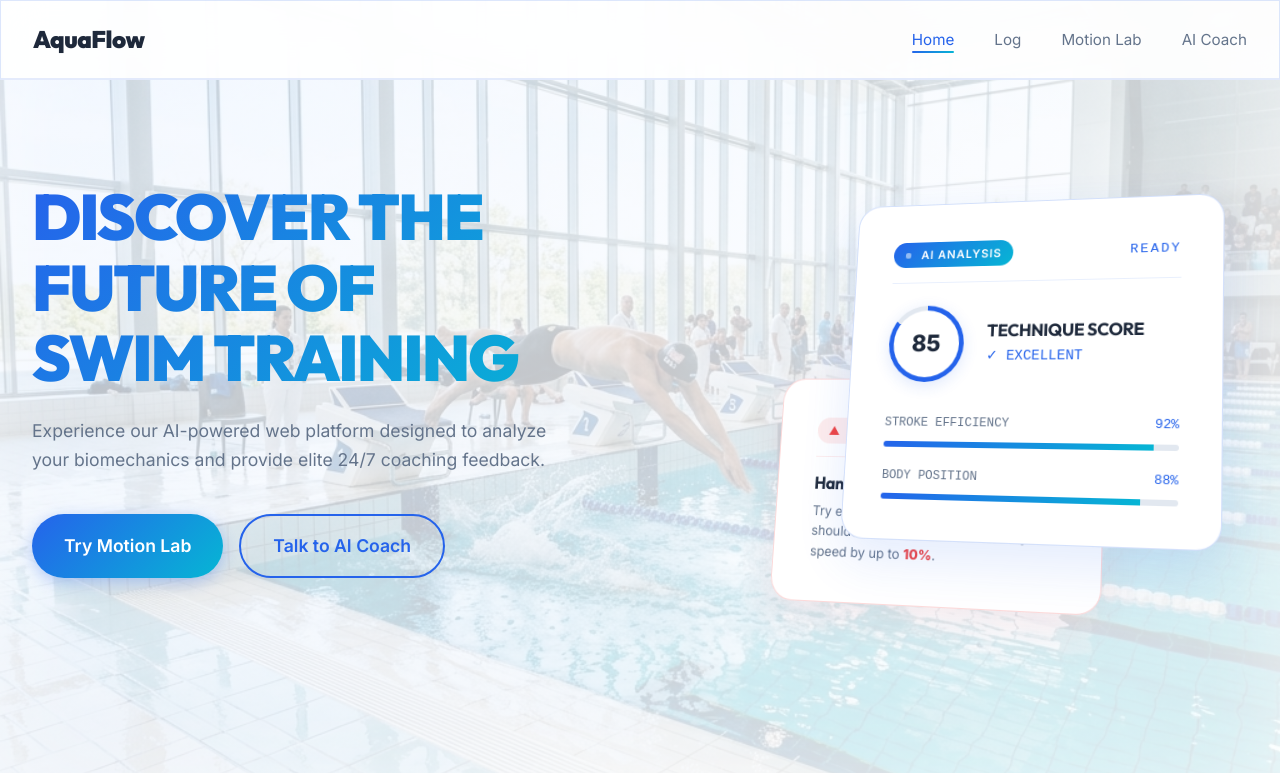
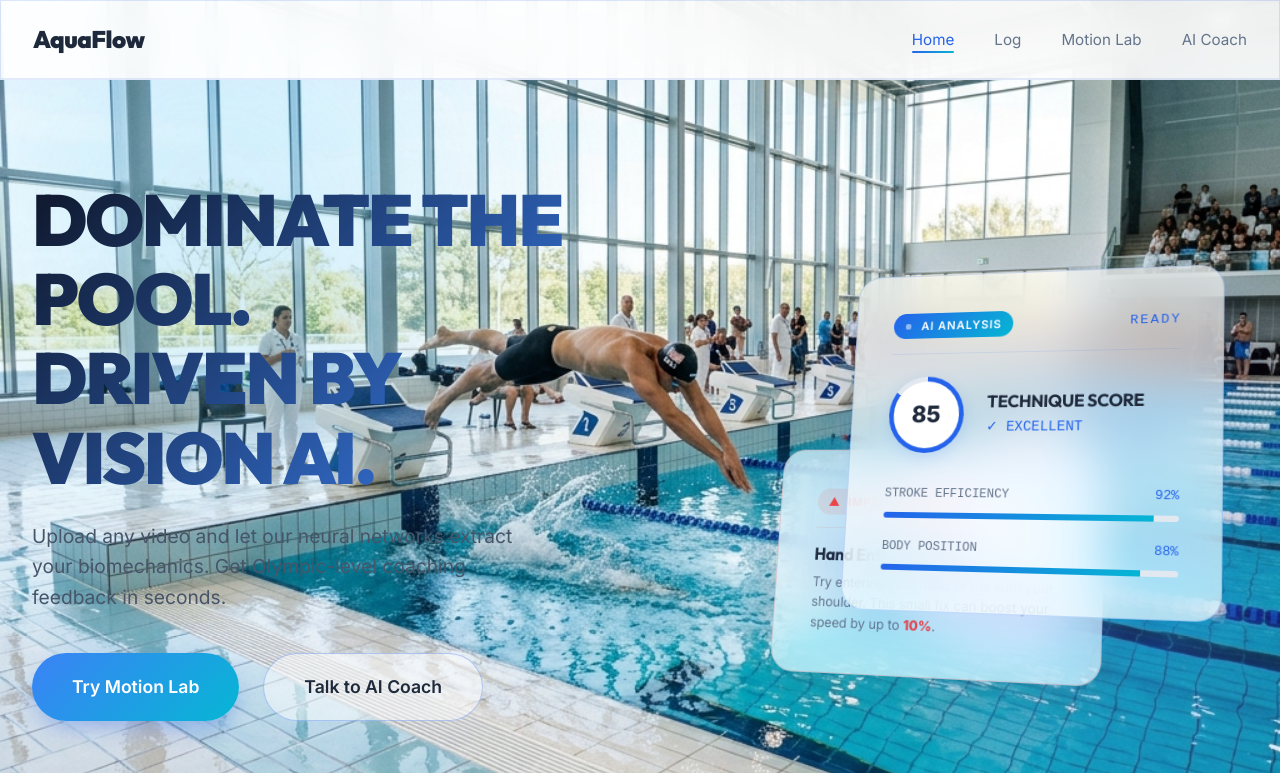
Before and after one commit to cyc2003jy-wq/swim_training_app, a website: page index.html in a window 1280 px wide. Shown: the top 773 px of the page. Drawn offline with Linux system fonts and the light colour scheme; animation ran at ten frames a second.

Commit message:
Overhaul index UI to premium tech aesthetic and fix motion page scroll overlapping

```diff
--- a/css/main.css
+++ b/css/main.css
@@ -71,7 +71,30 @@ body {
     height: 100vh;
     z-index: -10;
     overflow: hidden;
-    background: linear-gradient(135deg, #e0f2fe 0%, #f0f6ff 30%, #ffffff 60%, #eff6ff 100%);
+    background-color: #f8fafc;
+}
+.video-bg-container::before, .video-bg-container::after {
+    content: '';
+    position: absolute;
+    border-radius: 50%;
+    filter: blur(100px);
+    z-index: -1;
+    animation: float-blob 20s infinite alternate ease-in-out;
+}
+.video-bg-container::before {
+    width: 800px; height: 800px;
+    background: radial-gradient(circle, rgba(56,189,248,0.3) 0%, rgba(59,130,246,0) 70%);
+    top: -200px; left: -200px;
+}
+.video-bg-container::after {
+    width: 600px; height: 600px;
+    background: radial-gradient(circle, rgba(168,85,247,0.2) 0%, rgba(139,92,246,0) 70%);
+    bottom: -100px; right: -100px;
+    animation-delay: -10s;
+}
+@keyframes float-blob {
+    0% { transform: translate(0, 0) scale(1); }
+    100% { transform: translate(100px, 50px) scale(1.1); }
 }
 
 .global-bg-video {
@@ -95,8 +118,7 @@ body {
 }
 
 .index-page-body .video-overlay {
-    background: linear-gradient(135deg, rgba(240, 246, 255, 0.75) 0%, rgba(255, 255, 255, 0.85) 100%);
-    box-shadow: inset 0 0 100px rgba(255, 255, 255, 0.5);
+    background: transparent;
 }
 
 /* =========================================
@@ -138,16 +160,16 @@ h3 { font-size: 1.5rem; font-weight: 600; margin-bottom: 0.5rem; }
 }
 
 .glass-card {
-    background: var(--bg-surface);
-    backdrop-filter: blur(10px);
-    -webkit-backdrop-filter: blur(10px);
-    border: 1px solid var(--glass-border);
+    background: rgba(255, 255, 255, 0.65);
+    backdrop-filter: blur(24px) saturate(180%);
+    -webkit-backdrop-filter: blur(24px) saturate(180%);
+    border: 1px solid rgba(255, 255, 255, 0.8);
     border-radius: var(--radius-lg);
     padding: 2.5rem;
     transition: var(--transition-smooth);
     position: relative;
     overflow: hidden;
-    box-shadow: 0 4px 24px rgba(37, 99, 235, 0.08), 0 1px 3px rgba(0,0,0,0.04);
+    box-shadow: 0 10px 40px -10px rgba(37, 99, 235, 0.15), inset 0 1px 0 rgba(255,255,255,1);
 }
 
 .glass-card::before {
@@ -191,9 +213,25 @@ h3 { font-size: 1.5rem; font-weight: 600; margin-bottom: 0.5rem; }
 }
 
 .btn-primary {
-    background: var(--gradient-primary);
+    background: linear-gradient(135deg, #3b82f6 0%, #06b6d4 100%);
     color: #fff;
-    box-shadow: 0 4px 15px rgba(37, 99, 235, 0.3);
+    box-shadow: 0 10px 25px -5px rgba(37, 99, 235, 0.4);
+    position: relative;
+    overflow: hidden;
+}
+.btn-primary::after {
+    content: '';
+    position: absolute;
+    top: 0; left: -100%;
+    width: 50%; height: 100%;
+    background: linear-gradient(90deg, transparent, rgba(255,255,255,0.3), transparent);
+    transform: skewX(-20deg);
+    animation: shine 4s infinite timeout;
+}
+@keyframes shine {
+    0% { left: -100%; }
+    20% { left: 200%; }
+    100% { left: 200%; }
 }
 
 .btn-primary:hover {
--- a/index.html
+++ b/index.html
@@ -43,11 +43,11 @@
     <!-- Hero Section -->
     <header class="hero">
         <div class="hero-content fade-up" style="max-width: 600px;">
-            <h1 class="hero-title gradient-text">Discover the Future of <br>Swim Training</h1>
-            <p class="hero-subtitle">Experience our AI-powered web platform designed to analyze your biomechanics and provide elite 24/7 coaching feedback.</p>
-            <div class="hero-actions">
-                <a href="motion.html" class="btn btn-primary btn-large">Try Motion Lab</a>
-                <a href="coach.html" class="btn btn-secondary btn-large">Talk to AI Coach</a>
+            <h1 class="hero-title" style="background: linear-gradient(135deg, #0f172a 0%, #3b82f6 100%); -webkit-background-clip: text; -webkit-text-fill-color: transparent; font-size: clamp(3rem, 6vw, 4.5rem); margin-bottom: 1.5rem;">Dominate the Pool.<br>Driven by Vision AI.</h1>
+            <p class="hero-subtitle" style="font-size: 1.2rem; color: #475569; max-width: 500px; line-height: 1.6;">Upload any video and let our neural networks extract your biomechanics. Get Olympic-level coaching feedback in seconds.</p>
+            <div class="hero-actions" style="margin-top: 2.5rem; gap: 1.5rem;">
+                <a href="motion.html" class="btn btn-primary btn-large" style="padding: 1.2rem 2.5rem; font-size: 1.1rem; border-radius: 100px;">Try Motion Lab</a>
+                <a href="coach.html" class="btn btn-secondary btn-large" style="padding: 1.2rem 2.5rem; font-size: 1.1rem; border-radius: 100px; background: rgba(255,255,255,0.5); border: 1px solid rgba(37,99,235,0.3); color: #1e293b;">Talk to AI Coach</a>
             </div>
         </div>
         <div class="hero-visual fade-up delay-2" style="perspective: 1200px;">
```
Also changed, not shown: motion.html (+7 -6 lines).
